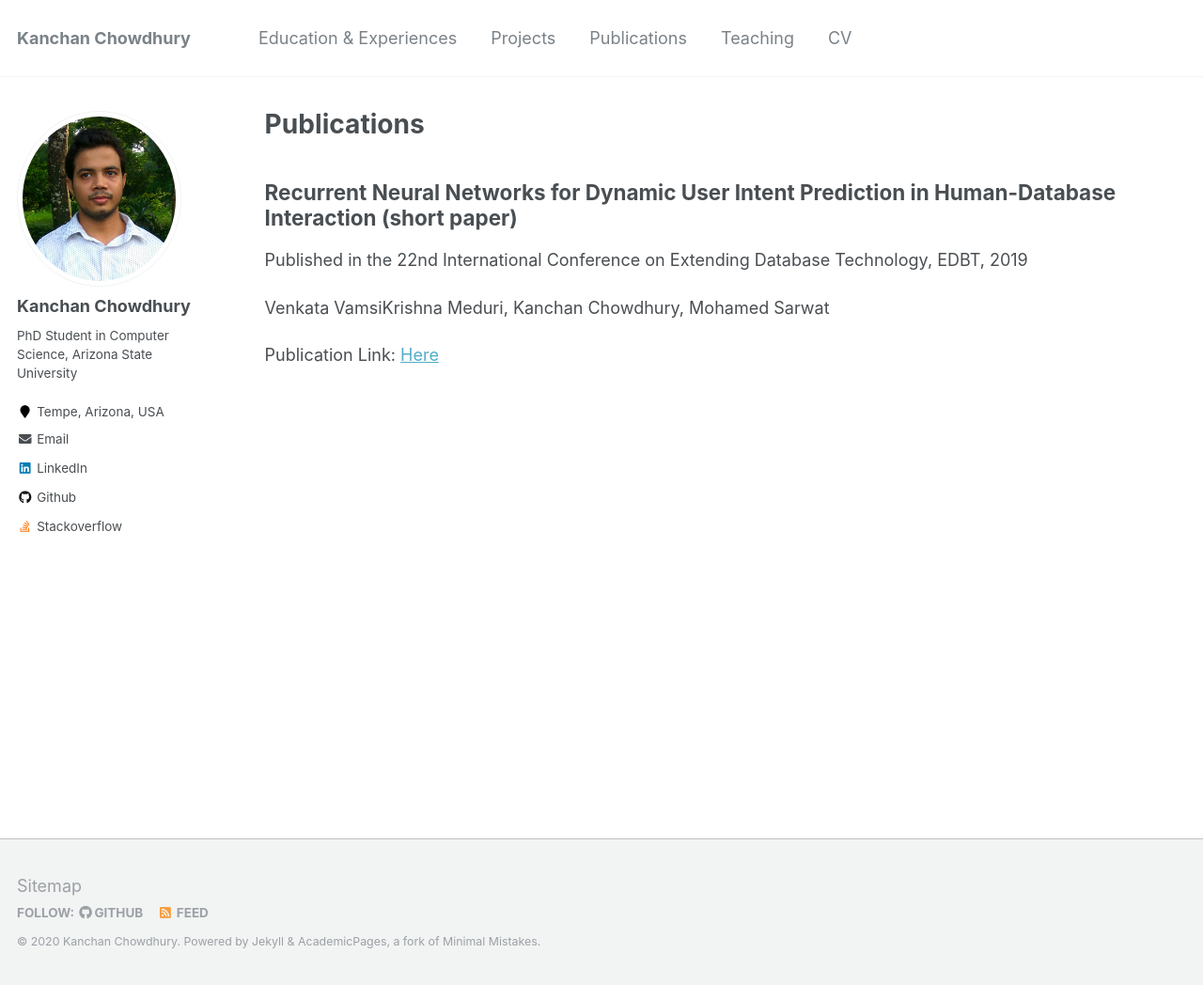
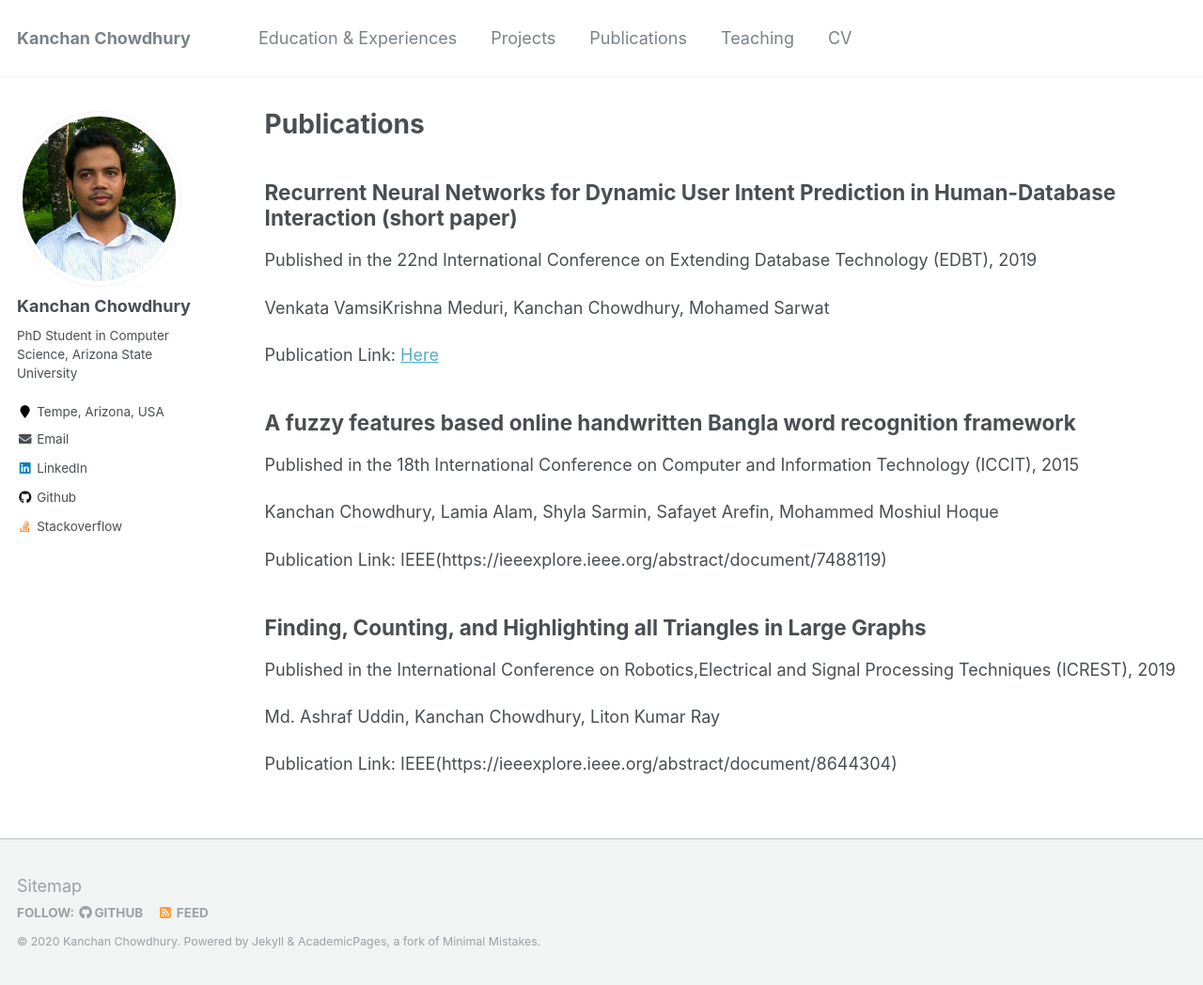
Before and after one commit to kanchanchy/kanchanchy.github.io, a Jekyll site: the page built from _pages/publications.md, in a window 1280 px wide and 1048 px high. Shown: the whole window at 94% size. Built offline with Jekyll 4.4.1, drawn with Linux system fonts in a browser that asks for light colours.

Commit message:
all publications added

```diff
--- a/_pages/publications.md
+++ b/_pages/publications.md
@@ -8,8 +8,24 @@ author_profile: true
 
 Recurrent Neural Networks for Dynamic User Intent Prediction in Human-Database Interaction (short paper)
 ------
-Published in the 22nd International Conference on Extending Database Technology, EDBT, 2019
+Published in the 22nd International Conference on Extending Database Technology (EDBT), 2019
 
 Venkata VamsiKrishna Meduri, Kanchan Chowdhury, Mohamed Sarwat
 
 Publication Link: [Here](https://kanchanchy.github.io/files/EDBT-short-2019.pdf)
+
+A fuzzy features based online handwritten Bangla word recognition framework
+------
+Published in the 18th International Conference on Computer and Information Technology (ICCIT), 2015
+
+Kanchan Chowdhury, Lamia Alam, Shyla Sarmin, Safayet Arefin, Mohammed Moshiul Hoque
+
+Publication Link: IEEE(https://ieeexplore.ieee.org/abstract/document/7488119)
+
+Finding, Counting, and Highlighting all Triangles in Large Graphs
+------
+Published in the International Conference on Robotics,Electrical and Signal Processing Techniques (ICREST), 2019
+
+Md. Ashraf Uddin, Kanchan Chowdhury, Liton Kumar Ray
+
+Publication Link: IEEE(https://ieeexplore.ieee.org/abstract/document/8644304)
```
